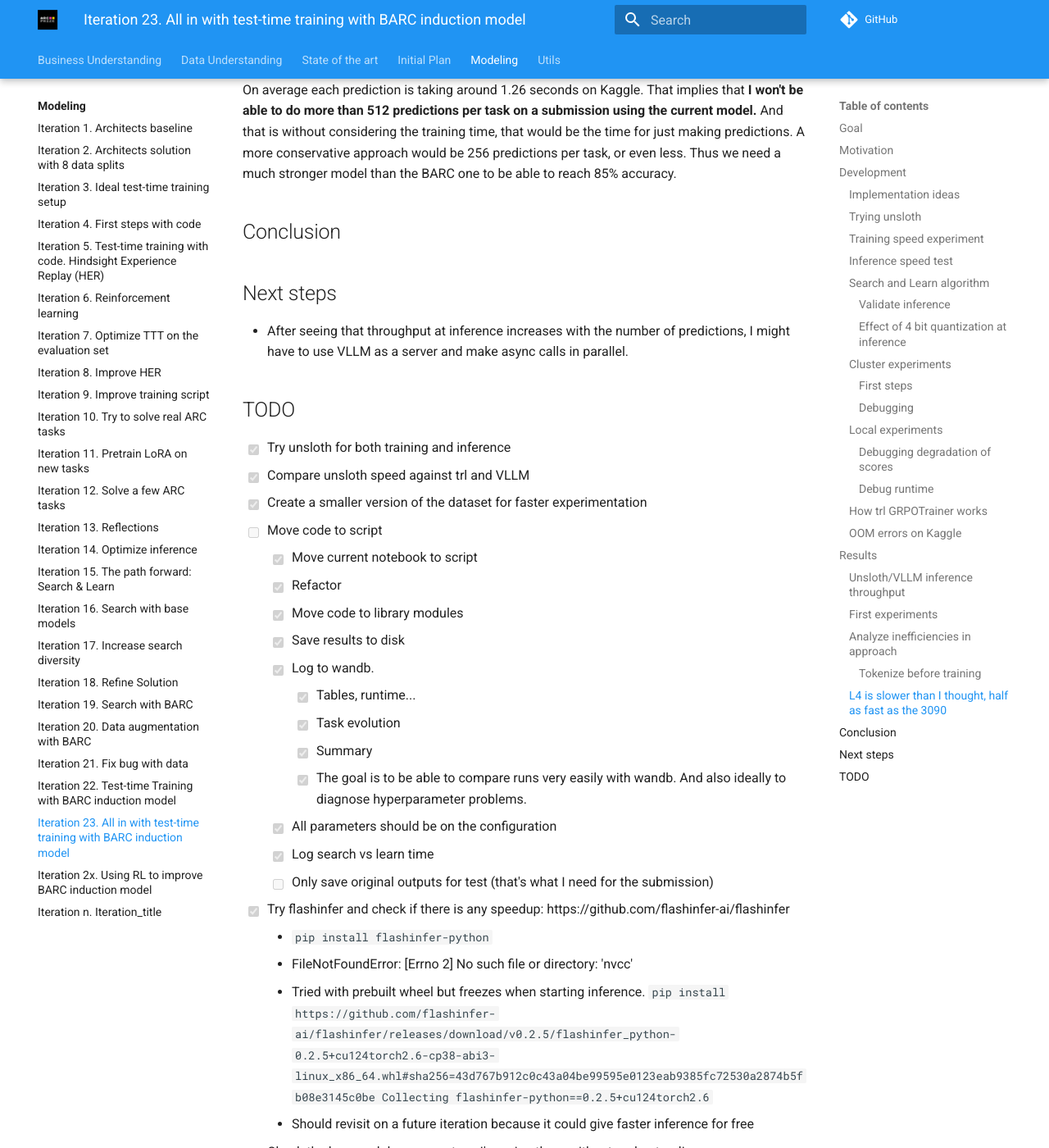
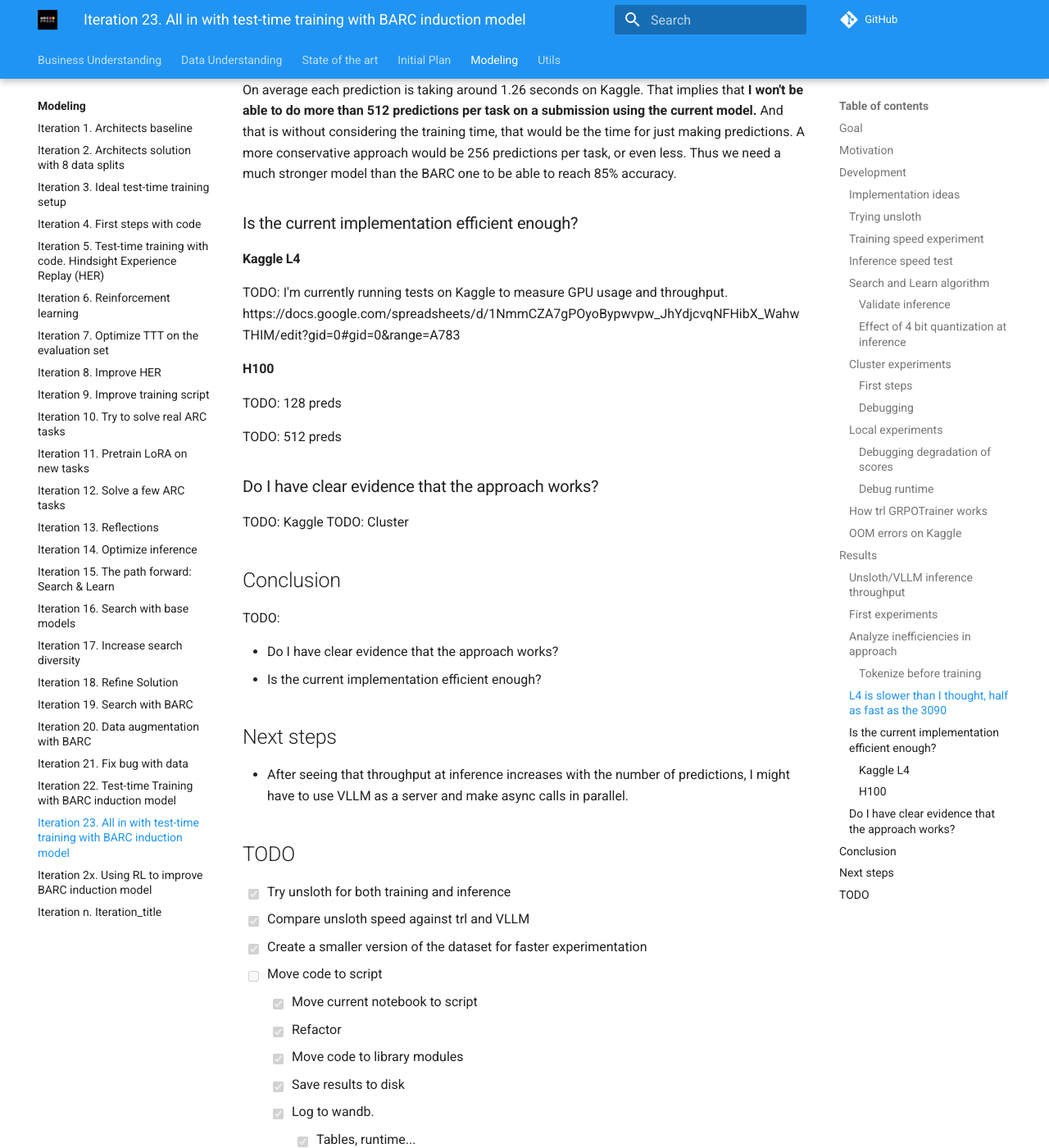
Before and after one commit to ironbar/arc25, an MkDocs documentation site: the page built from docs/modeling/Iteration_23_ttt_BARC_v2.md, in a window 1280 px wide and 1400 px high, scrolled down 10605 px. Shown: the whole window at 82% size. Built offline with MkDocs 1.6.1 and Material for MkDocs 9.7.7, drawn with Linux system fonts in a browser that asks for light colours; comment, search, counter and statistics services are not loaded.

Commit message:
updated documentation

```diff
--- a/docs/modeling/Iteration_23_ttt_BARC_v2.md
+++ b/docs/modeling/Iteration_23_ttt_BARC_v2.md
@@ -459,7 +459,29 @@ the training time, that would be the time for just making predictions. A more co
 would be 256 predictions per task, or even less. Thus we need a much stronger model than the BARC one
 to be able to reach 85% accuracy.
 
+### Is the current implementation efficient enough?
+
+#### Kaggle L4
+
+TODO: I'm currently running tests on Kaggle to measure GPU usage and throughput. https://docs.google.com/spreadsheets/d/1NmmCZA7gPOyoBypwvpw_JhYdjcvqNFHibX_WahwTHIM/edit?gid=0#gid=0&range=A783
+
+#### H100
+
+TODO: 128 preds
+
+TODO: 512 preds
+
+### Do I have clear evidence that the approach works?
+
+TODO: Kaggle
+TODO: Cluster
+
 ## Conclusion
+
+TODO:
+
+- Do I have clear evidence that the approach works?
+- Is the current implementation efficient enough?
 
 ## Next steps
 
```
